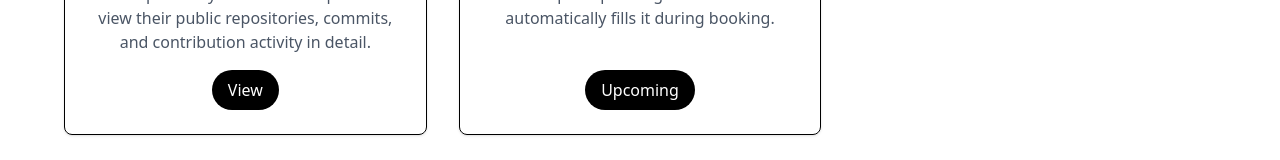
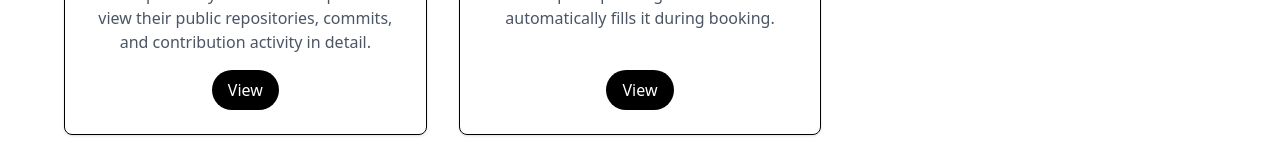
Before and after one commit to Prince-2028/My-websites, a React (Vite) app: page / in a window 1280 px wide. Shown: the part 1005-1165 px from the top of the page. Built offline with nearby package versions, Linux system fonts and the light colour scheme.

Commit message:
update irct extention app

```diff
--- a/src/components/Projects.jsx
+++ b/src/components/Projects.jsx
@@ -75,9 +75,13 @@ const Projects = () => {
             <br />
             <br />
           </p>
-          <div className="mt-4 inline-block bg-black text-white py-2 px-4 rounded-full hover:bg-gray-800 transition">
-            Upcoming
-          </div>
+          <a
+            href="https://github.com/Prince-2028/My-extention.git"
+            target="_blank"
+            className="mt-4 inline-block bg-black text-white py-2 px-4 rounded-full hover:bg-gray-800 transition"
+          >
+            View
+          </a>
         </div>
       </div>
     </section>
```
